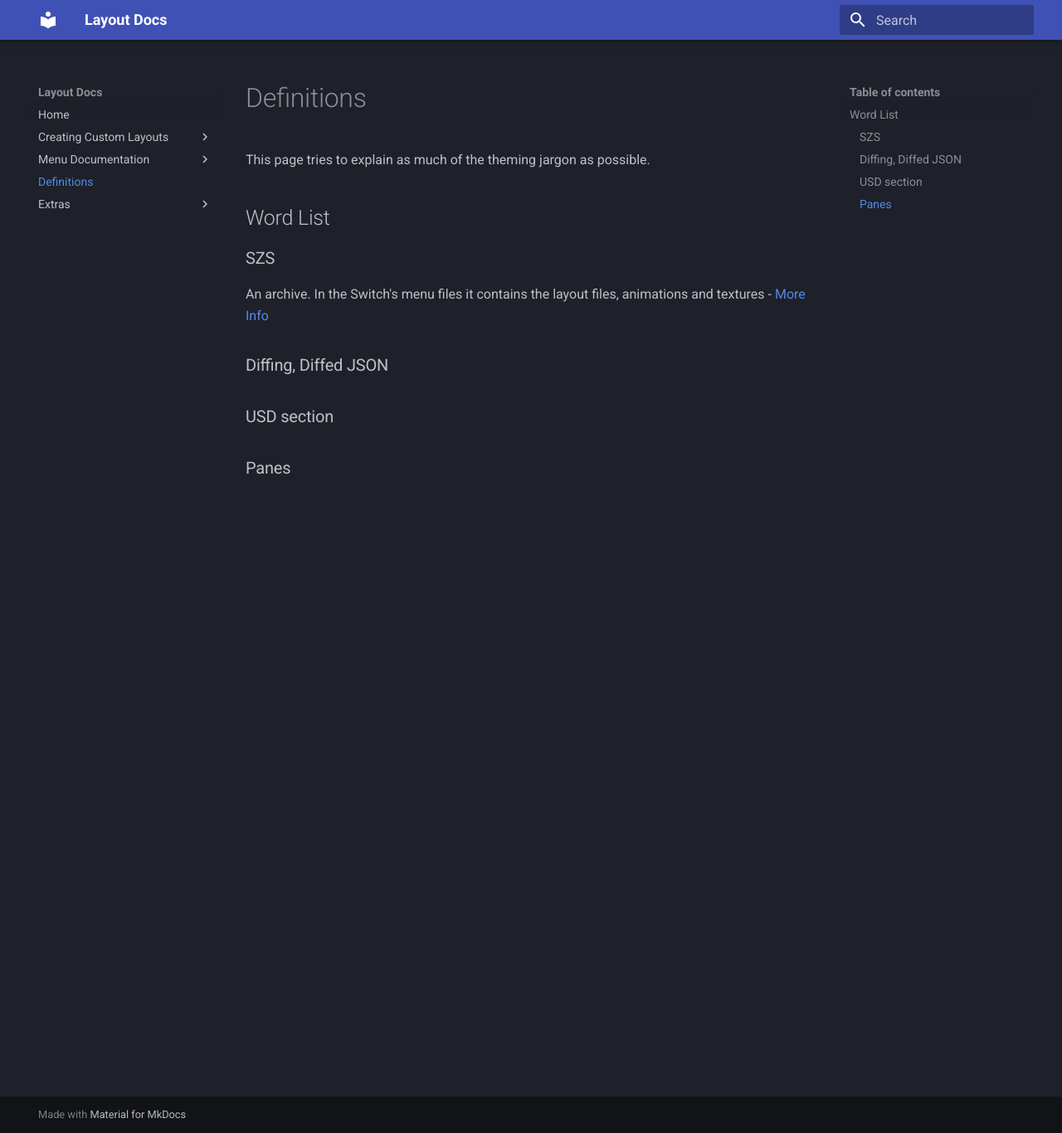
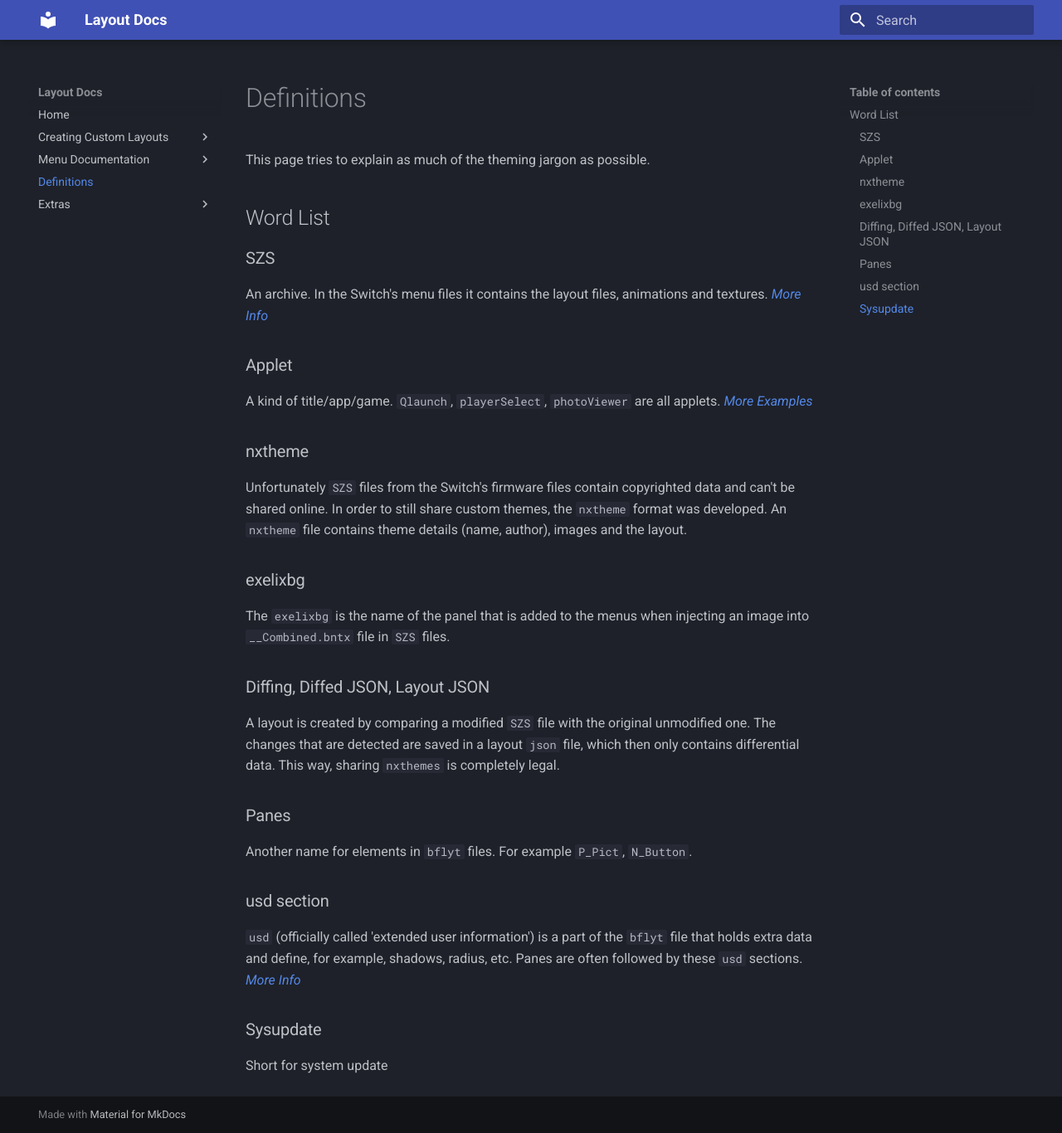
Before and after one commit to ThemezerNX/LayoutDocs, an MkDocs documentation site: the page built from docs/definitions.md, in a window 1280 px wide and 1366 px high. Shown: the whole window at 83% size. Built offline with MkDocs 1.6.1 and Material for MkDocs 9.7.7, drawn with Linux system fonts in a browser that asks for light colours.

Commit message:
Many changes

```diff
--- a/docs/definitions.md
+++ b/docs/definitions.md
@@ -6,10 +6,32 @@ This page tries to explain as much of the theming jargon as possible.
 
 ### SZS
 
-An archive. In the Switch's menu files it contains the layout files, animations and textures - [More Info](./guide/filetypes.md#szs-files)
+An archive. In the Switch's menu files it contains the layout files, animations and textures. [_More Info_](guide/filetypes.md#szs-files)
 
-### Diffing, Diffed JSON
+### Applet
 
-### USD section
+A kind of title/app/game. `Qlaunch`, `playerSelect`, `photoViewer` are all applets. [_More Examples_](guide/menu-files.md#menu-files)
+
+### nxtheme
+
+Unfortunately `SZS` files from the Switch's firmware files contain copyrighted data and can't be shared online. In order to still share custom themes, the `nxtheme` format was developed. An `nxtheme` file contains theme details (name, author), images and the layout.
+
+### exelixbg
+
+The `exelixbg` is the name of the panel that is added to the menus when injecting an image into `__Combined.bntx` file in `SZS` files.
+
+### Diffing, Diffed JSON, Layout JSON
+
+A layout is created by comparing a modified `SZS` file with the original unmodified one. The changes that are detected are saved in a layout `json` file, which then only contains differential data. This way, sharing `nxthemes` is completely legal.
 
 ### Panes
+
+Another name for elements in `bflyt` files. For example `P_Pict`, `N_Button`.
+
+### usd section
+
+`usd` (officially called 'extended user information') is a part of the `bflyt` file that holds extra data and define, for example, shadows, radius, etc. Panes are often followed by these `usd` sections. [_More Info_](guide/)
+
+### Sysupdate
+
+Short for system update
```
Also changed, not shown: docs/guide/menu-files.md (+3 -3 lines).
